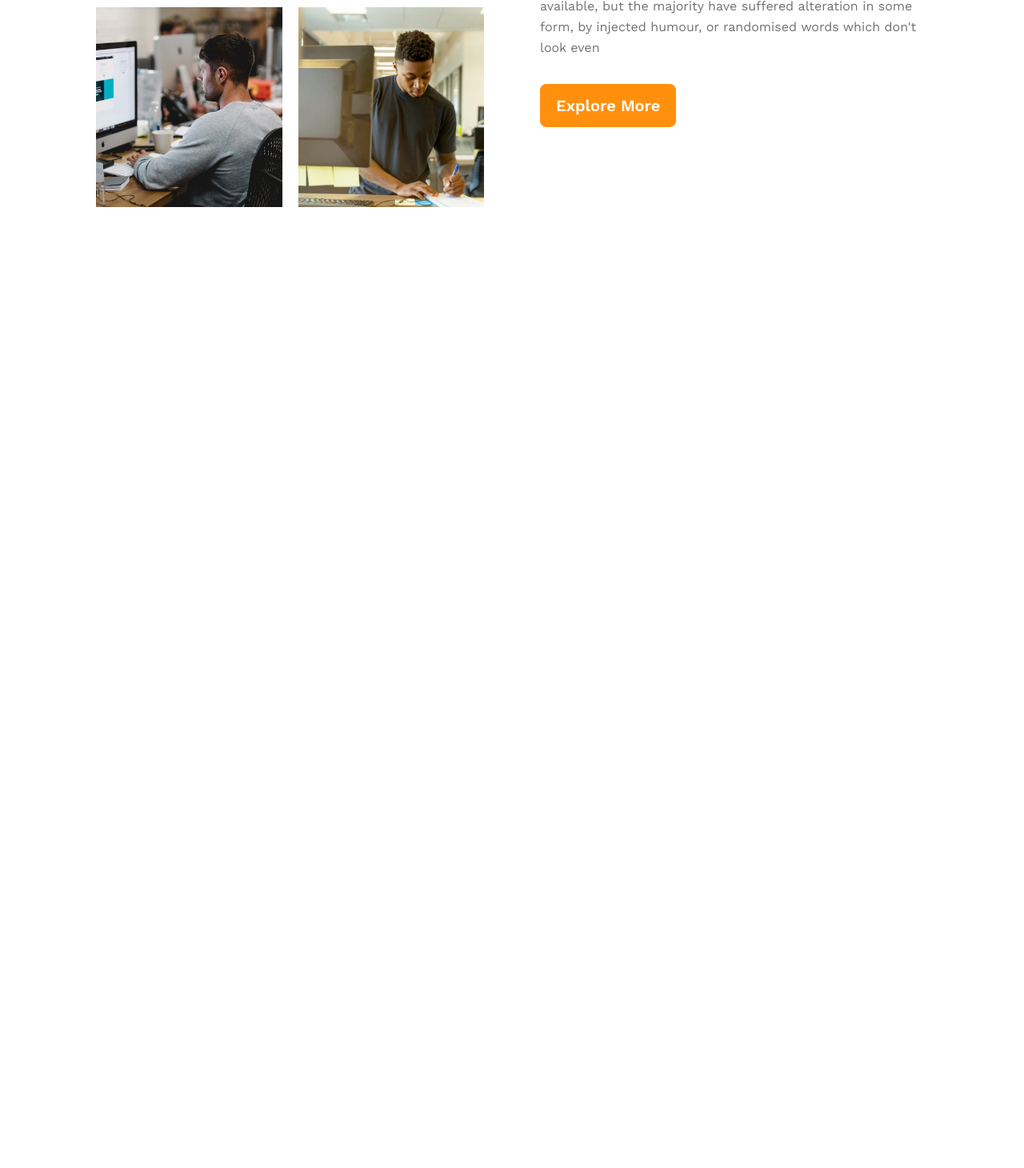
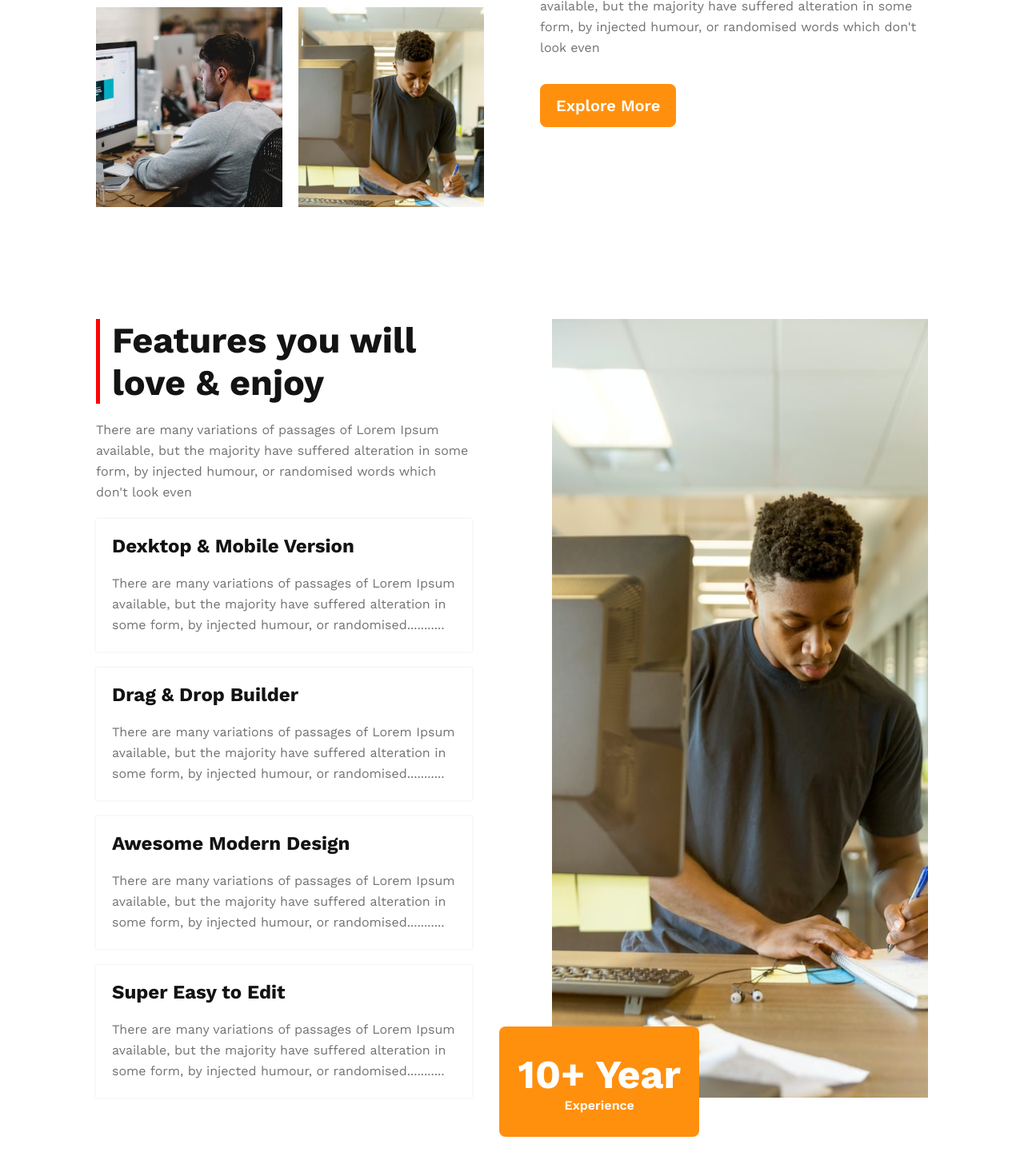
Before and after one commit to mdhasanali39/my-g3-architects-website, a plain HTML site: page index.html in a window 1280 px wide. Shown: the part 1622-3083 px from the top of the page at 80% size. Before the commit the page ends 2021 px from the top, so only its background shows below. Drawn offline with nearby package versions, Linux system fonts and the light colour scheme.

Commit message:
added featured section

```diff
--- a/css/style.css
+++ b/css/style.css
@@ -134,21 +134,147 @@ main {
   line-height: 26px;
   margin: 24px 0 32px;
 }
+/* featured section styles start  */
+.feature-section-container {
+  display: flex;
+  gap: 100px;
+  min-height: 90vh;
+  margin-bottom: 100px;
+}
+.feature-content-container {
+  flex: 1;
+}
+.feature-img {
+  flex: 1;
+  position: relative;
+}
+.feature-title {
+  color: #131313;
+  font-size: 2.8125rem;
+  border-left: 5px solid red;
+  padding-left: 15px;
+}
+.feature-description,
+.feature-cards .card .card-description {
+  color: #727272;
+  line-height: 26px;
+  margin-top: 20px;
+}
+.feature-img img {
+  width: 100%;
+  height: 100%;
+  object-fit: cover;
+}
+.feature-cards .card {
+  box-shadow: 0 0 3px rgba(0, 0, 0, 0.1);
+  padding: 20px;
+  margin-top: 20px;
+}
+.feature-cards .card .card-title {
+  color: #131313;
+  font-size: 1.5rem;
+}
+.ten-year-badge {
+  position: absolute;
+  left: -14%;
+  bottom: -5%;
+  text-align: center;
+  background-color: #ff900e;
+  color: #ffffff;
+  width: 250px;
+  padding: 30px 20px;
+  border-radius: 8px;
+}
+.ten-year-badge h4 {
+  font-size: 50px;
+}
+.ten-year-badge p {
+  font-weight: 600;
+}
+
+/* some facts section styles start  */
+.some-facts-container {
+  margin-bottom: 100px;
+}
+.some-facts-title {
+  color: #131313;
+  font-size: 2.8125rem;
+}
+.some-facts-description {
+  color: #727272;
+  line-height: 26px;
+  margin-top: 20px;
+  width: 60%;
+}
+.some-facts-cards {
+  display: flex;
+  justify-content: space-around;
+  text-align: center;
+  margin-top: 30px;
+}
+.some-facts-cards .fact-card {
+  border: 1px solid #ff900e;
+  padding: 40px 25px;
+  width: 20%;
+  border-radius: 8px;
+}
+.fact-card img {
+  width: 34px;
+  height: 34px;
+}
+.fact-card-number {
+  color: #131313;
+  font-size: 1.5rem;
+  font-weight: 700;
+  margin: 10px 0;
+}
+.fact-card-title {
+  color: #727272;
+  font-weight: 600;
+}
+/* our sponsors section style start */
+.our-sponsors-container {
+  text-align: center;
+  margin-bottom: 100%;
+}
+.our-sponsors-title {
+  color: #131313;
+  font-size: 2.8125rem;
+  font-weight: 700;
+}
+.our-sponsors-description{
+  color: #727272;
+  line-height: 26px;
+  width: 50%;
+  margin: 20px auto;
+}
+.our-sponsors-box{
+  display: flex;
+  justify-content: space-between;
+  align-items: center;
+  margin-top: 50px;
+}
+.our-sponsors-box img{
+  width: 12%;
+  filter: grayscale(100%);
+}
 
 
 /* Responsive media query Start*/
+
 /* 1090px */
 @media screen and (max-width: 1090px) {
-    .navbar, .banner, main{
+  .navbar,
+  .banner,
+  main {
     padding: 0 30px;
   }
-    .banner-title{
+  .banner-title {
     width: 70%;
   }
-
 }
 @media screen and (max-width: 950px) {
-    .navbar{
+  .navbar {
     flex-direction: column;
     gap: 40px;
   }
@@ -160,28 +286,29 @@ main {
   }
 }
 @media screen and (max-width: 576px) {
-  .nav-items{
+  .nav-items {
     flex-direction: column;
     align-items: center;
   }
-  .banner-img img{
+  .banner-img img {
     object-fit: cover;
     object-position: right;
   }
   .teams-section-container {
     flex-direction: column;
   }
-  .teams-img-container{
+  .teams-img-container {
     grid-template-columns: 1fr;
     grid-template-rows: repeat(4, 15.625rem);
   }
-  .team-content-container{
+  .team-content-container {
     padding-left: 4.5%;
   }
   .team-title {
     margin-top: 30px;
   }
-  .banner-title, .logo-text{
+  .banner-title,
+  .logo-text {
     font-size: 8.75vw;
   }
 }
--- a/index.html
+++ b/index.html
@@ -30,7 +30,7 @@
           <button class="btn-primary banner-btn">Explore More</button>
         </div>
         <div class="banner-img">
-            <img src="./images/banner-img.jpg" alt="banner image">
+          <img src="./images/banner-img.jpg" alt="banner image" />
         </div>
       </div>
     </header>
@@ -44,13 +44,71 @@
           <img src="./images/team-4.jpg" alt="team 4 images" />
         </div>
         <div class="team-content-container">
-          <h3 class="team-title">Quick list <span class="specific-span-1">of Our</span> <span class="specific-span-2">Features</span></h3>
+          <h3 class="team-title">
+            Quick list <span class="specific-span-1">of Our</span>
+            <span class="specific-span-2">Features</span>
+          </h3>
           <p class="team-description">
-            There are many variations of passages of Lorem Ipsum available, but the majority have suffered alteration in some form, by injected humour, or randomised words which don't look even
+            There are many variations of passages of Lorem Ipsum available, but
+            the majority have suffered alteration in some form, by injected
+            humour, or randomised words which don't look even
           </p>
           <button class="btn-primary">Explore More</button>
         </div>
       </section>
+      <!-- featured section start  -->
+      <section class="feature-section-container">
+        <div class="feature-content-container">
+          <h2 class="feature-title">Features you will love & enjoy</h2>
+          <p class="feature-description">
+            There are many variations of passages of Lorem Ipsum available, but
+            the majority have suffered alteration in some form, by injected
+            humour, or randomised words which don't look even
+          </p>
+          <div class="feature-cards">
+            <div class="card">
+              <h3 class="card-title">Dexktop & Mobile Version</h3>
+              <p class="card-description">
+                There are many variations of passages of Lorem Ipsum available,
+                but the majority have suffered alteration in some form, by
+                injected humour, or randomised...........
+              </p>
+            </div>
+            <div class="card">
+              <h3 class="card-title">Drag & Drop Builder</h3>
+              <p class="card-description">
+                There are many variations of passages of Lorem Ipsum available,
+                but the majority have suffered alteration in some form, by
+                injected humour, or randomised...........
+              </p>
+            </div>
+            <div class="card">
+              <h3 class="card-title">Awesome Modern Design</h3>
+              <p class="card-description">
+                There are many variations of passages of Lorem Ipsum available,
+                but the majority have suffered alteration in some form, by
+                injected humour, or randomised...........
+              </p>
+            </div>
+            <div class="card">
+              <h3 class="card-title">Super Easy to Edit</h3>
+              <p class="card-description">
+                There are many variations of passages of Lorem Ipsum available,
+                but the majority have suffered alteration in some form, by
+                injected humour, or randomised...........
+              </p>
+            </div>
+          </div>
+        </div>
+        <div class="feature-img">
+          <img src="./images/team-4.jpg" alt="feature image" />
+          <div class="ten-year-badge">
+            <h4>10+ Year</h4>
+            <p>Experience</p>
+          </div>
+        </div>
+      </section>
+
     </main>
   </body>
 </html>
```
Lines whose indentation alone changed are shown as unchanged.
